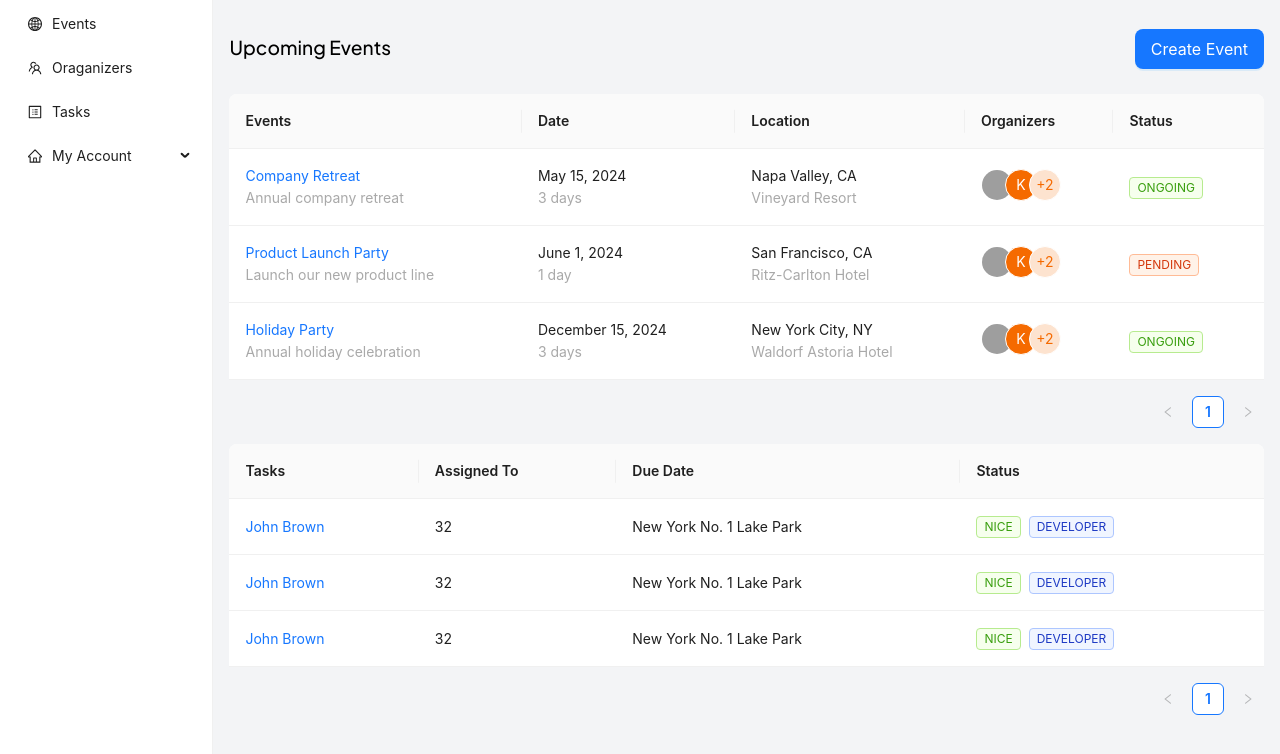
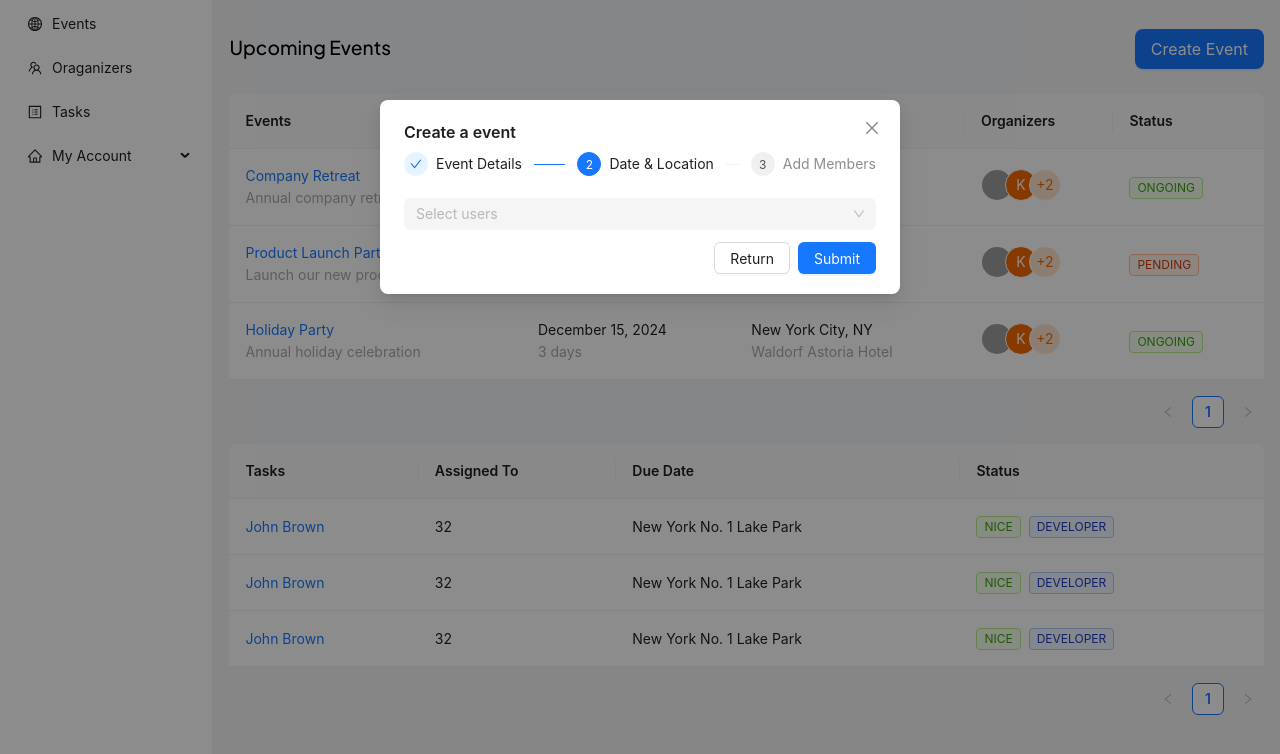
Before and after one commit to ThisIsMeAdityaSingh/Event-Planner-FE, a React (Vite) app: page /dashboard in a window 1280 px wide. Both pictures are taken after a click on the button "Create Event". Shown: the top 754 px of the page. Built offline with nearby package versions, Linux system fonts and the light colour scheme; grey boxes are pictures that could not be loaded.

Commit message:
Event creation modal skeleton implemented

```diff
--- a/package.json
+++ b/package.json
@@ -11,6 +11,7 @@
   },
   "dependencies": {
     "antd": "^5.17.0",
+    "lodash": "^4.17.21",
     "lucide": "^0.378.0",
     "lucide-react": "^0.378.0",
     "react": "^18.2.0",
--- /dev/null
+++ b/src/components/create-event-modal/form-1/index.jsx
@@ -0,0 +1,134 @@
+/* eslint-disable react/prop-types */
+import {useState, useRef, useMemo} from 'react';
+import { Form, Input, DatePicker, Spin, Select } from "antd";
+import { InfoCircleOutlined } from "@ant-design/icons";
+import debounce from 'lodash/debounce';
+
+export function EventFormOne() {
+  return (
+    <>
+      <Form.Item
+        label="Event Name"
+        required
+        tooltip="For example, 'Company Retreat' or 'Holi Party' etc."
+        name="eventName"
+      >
+        <Input status="error" placeholder="Enter you event name" />
+      </Form.Item>
+      <Form.Item
+        label="Event Description"
+        name="eventDescription"
+        required
+        tooltip={{
+          title: "Description of the event you are organizing.",
+          icon: <InfoCircleOutlined />,
+        }}
+      >
+        <Input placeholder="Enter you event description" />
+      </Form.Item>
+    </>
+  );
+}
+
+export function EventFormTwo() {
+  const { RangePicker } = DatePicker;
+  const onOk = (value) => {
+    console.log("onOk: ", value);
+  };
+  return (
+    <>
+      <Form.Item
+        label="Event Start and end date"
+        required
+        tooltip="Calander is in 24-Hour format"
+        name="eventStartEndDate"
+      >
+        <RangePicker
+          showTime={{
+            format: "HH:mm",
+          }}
+          format="dddd, MMMM D, YYYY h:mm A"
+          onChange={(value, dateString) => {
+            console.log("Selected Time: ", value);
+            console.log("Formatted Selected Time: ", dateString);
+          }}
+          onOk={onOk}
+        />
+      </Form.Item>
+      <Form.Item
+        label="Event Venure"
+        name="eventVenue"
+        required
+        tooltip={{
+          title: "Example: Pheonix Mall, Lower Parel, Mumbai",
+          icon: <InfoCircleOutlined />,
+        }}
+      >
+        <Input placeholder="Enter you event venue" />
+      </Form.Item>
+    </>
+  );
+}
+
+async function fetchUserList(username) {
+  console.log("fetching user", username);
+  return fetch("https://randomuser.me/api/?results=5")
+    .then((response) => response.json())
+    .then((body) =>
+      body.results.map((user) => ({
+        label: `${user.name.first} ${user.name.last}`,
+        value: user.login.username,
+      }))
+    );
+}
+
+function DebounceSelect({ fetchOptions, debounceTimeout = 800, ...props }) {
+  const [fetching, setFetching] = useState(false);
+  const [options, setOptions] = useState([]);
+  const fetchRef = useRef(0);
+  const debounceFetcher = useMemo(() => {
+    const loadOptions = (value) => {
+      fetchRef.current += 1;
+      const fetchId = fetchRef.current;
+      setOptions([]);
+      setFetching(true);
+      fetchOptions(value).then((newOptions) => {
+        if (fetchId !== fetchRef.current) {
+          // for fetch callback order
+          return;
+        }
+        setOptions(newOptions);
+        setFetching(false);
+      });
+    };
+    return debounce(loadOptions, debounceTimeout);
+  }, [fetchOptions, debounceTimeout]);
+  return (
+    <Select
+      labelInValue
+      filterOption={false}
+      onSearch={debounceFetcher}
+      notFoundContent={fetching ? <Spin size="small" /> : null}
+      {...props}
+      options={options}
+    />
+  );
+}
+
+export function EventFormThree(){
+  const [value, setValue] = useState([]);
+  return (
+    <DebounceSelect
+      mode="multiple"
+      value={value}
+      placeholder="Select users"
+      fetchOptions={fetchUserList}
+      onChange={(newValue) => {
+        setValue(newValue);
+      }}
+      style={{
+        width: '100%',
+      }}
+    />
+  );
+}
--- /dev/null
+++ b/src/components/create-event-modal/index.jsx
@@ -0,0 +1,91 @@
+import { useState } from "react";
+import { Button, Modal, Steps, Form, Input, Tag } from "antd";
+import { EventFormOne, EventFormThree, EventFormTwo } from "./form-1";
+
+export default function CreateEventModal() {
+  const [showModal, setShowModal] = useState(false);
+  const [loading, setLoading] = useState(false);
+  const [currentStep, setCurrentStep] = useState(1);
+  const [formState, setFormState] = useState({
+    eventName: '',
+    eventDescription: '',
+  });
+
+  const stepItems = [
+    {
+      title: "Event Details",
+    },
+    {
+      title: "Date & Location",
+    },
+    {
+      title: "Add Members",
+    },
+  ];
+
+  const handleOk = () => {
+    setLoading(true);
+    setTimeout(() => {
+      setLoading(false);
+      setShowModal(false);
+    }, 3000);
+  };
+  const handleCancel = () => {
+    setShowModal(false);
+  };
+
+  const customizeRequiredMark = (label, { required }) => (
+    <>
+      {required ? (
+        <Tag color="error">Required</Tag>
+      ) : (
+        <Tag color="warning">Optional</Tag>
+      )}
+      {label}
+    </>
+  );
+
+  return (
+    <>
+      <Button type="primary" onClick={() => setShowModal(true)} size="large">
+        Create Event
+      </Button>
+      <Modal
+        open={showModal}
+        title="Create a event"
+        onOk={handleOk}
+        onCancel={handleCancel}
+        footer={[
+          <Button key="back" onClick={handleCancel}>
+            Return
+          </Button>,
+          <Button
+            key="submit"
+            type="primary"
+            loading={loading}
+            onClick={handleOk}
+          >
+            Submit
+          </Button>,
+        ]}
+      >
+        <Steps
+          size="small"
+          current={currentStep}
+          items={stepItems}
+        />
+        <br />
+        <Form
+          layout="vertical"
+          variant="filled"
+          initialValues={{
+            requiredMarkValue: "customize",
+          }}
+          requiredMark={customizeRequiredMark}
+        >
+          <EventFormThree />
+        </Form>
+      </Modal>
+    </>
+  );
+}
--- a/src/components/index.jsx
+++ b/src/components/index.jsx
@@ -2,3 +2,4 @@ import React from 'react';
 
 export const DashboardEventGrid = React.lazy(() => import('./dashboard-event-grid/index'));
 export const DashboardTasksGrid = React.lazy(() => import('./dashboard-tasks-grid/index'));
+export const CreateEventModal = React.lazy(() => import('./create-event-modal/index'));
--- a/src/pages/dashboard/index.jsx
+++ b/src/pages/dashboard/index.jsx
@@ -1,5 +1,5 @@
 import { Suspense } from "react";
-import { Menu, Button } from "antd";
+import { Menu } from "antd";
 import {
   TeamOutlined,
   GlobalOutlined,
@@ -10,6 +10,7 @@ import {
 import "./styles.css";
 import { DashboardEventGrid, DashboardTasksGrid } from "../../components/index";
 import Loader from "../loading-page";
+import {CreateEventModal} from "../../components/index";
 
 export default function Dashboard() {
   const items = [
@@ -68,9 +69,9 @@ export default function Dashboard() {
       <section className="dashboard-view-section">
         <div className="dashboard-hero-section">
           <p>Upcoming Events</p>
-          <Button type="primary" size={"large"}>
-            Create Event
-          </Button>
+          <Suspense fallback={<Loader />}>
+            <CreateEventModal />
+          </Suspense>
         </div>
         <div className="dashboard-events-table">
           <Suspense fallback={<Loader />}>
```
Also changed, not shown: 1 other file (tests, documents, lock files or other folders).
